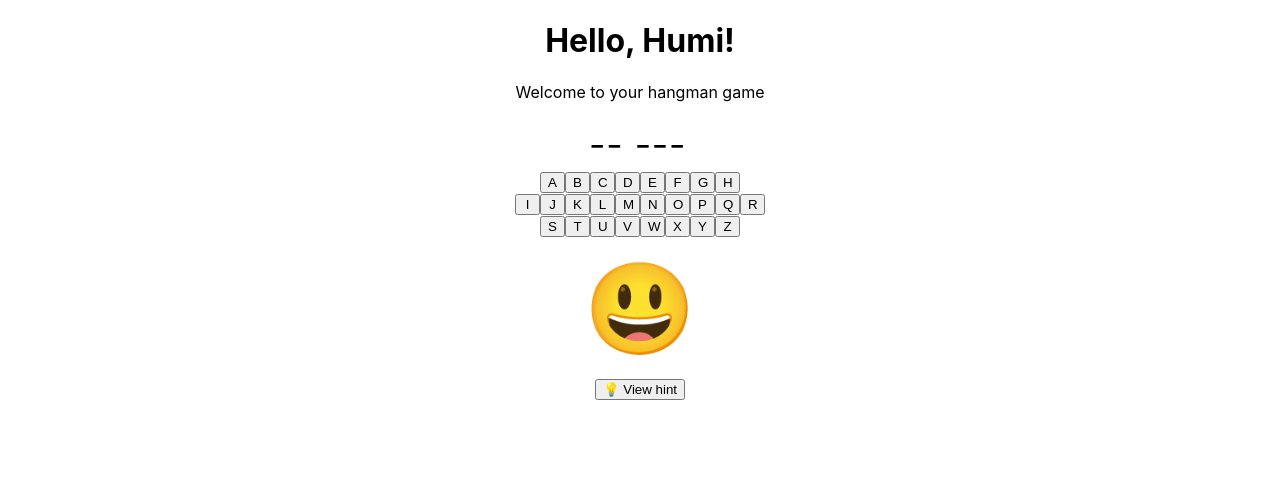
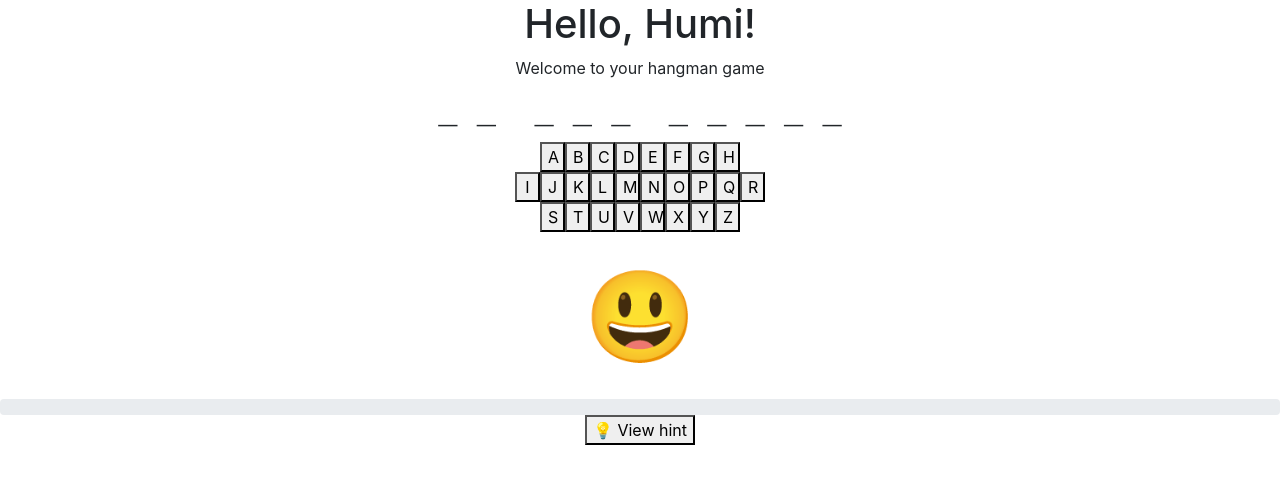
Before and after one commit to iffa26/hangman-app, a React (Create React App) app: page /humi in a window 1280 px wide. Shown: the top 484 px of the page. Built offline with nearby package versions, Linux system fonts and the light colour scheme.

Commit message:
add bootstrap progress bar

```diff
--- a/package.json
+++ b/package.json
@@ -6,7 +6,9 @@
     "@testing-library/jest-dom": "^5.11.6",
     "@testing-library/react": "^11.2.2",
     "@testing-library/user-event": "^12.6.0",
+    "bootstrap": "^4.5.3",
     "react": "^17.0.1",
+    "react-bootstrap": "^1.4.0",
     "react-dom": "^17.0.1",
     "react-scripts": "4.0.1",
     "web-vitals": "^0.2.4"
--- a/src/App.css
+++ b/src/App.css
@@ -34,6 +34,7 @@
 
 }
 
-li {
-  display: inline-table;
+.displayWord {
+  font-family: 'Courier New',
+  monospace;
 }
--- a/src/App.js
+++ b/src/App.js
@@ -1,4 +1,5 @@
 import './App.css';
+import 'bootstrap/dist/css/bootstrap.min.css';
 import Header from './components/c-header.jsx'
 import Word from './components/c-word.jsx'
 import React from 'react'
--- a/src/components/c-displayWord.jsx
+++ b/src/components/c-displayWord.jsx
@@ -6,11 +6,11 @@ class DisplayWord extends React.Component {
         return(
             string.map((letter, index) => {
                 if(letter === " ") {
-                    return (<span key = {index}>&nbsp;&nbsp;</span>)
+                    return (<span key = {index}>&nbsp;</span>)
                 } else if (letter === "_") {
-                    return (<span key = {index}>{letter}&nbsp;</span>)
+                    return (<span key = {index}>{letter}{" "}</span>)
                 } else {
-                    return (<span key = {index}>{letter}</span>)
+                    return (<span key = {index}>{letter}{" "}</span>)
                 }
             })
             )
@@ -18,7 +18,7 @@ class DisplayWord extends React.Component {
 
     render() {
         return (
-    <h2>
+    <h2 className = "displayWord">
         {this.formatWord(this.props.displayedWordArray)}
     </h2>
     )}
--- /dev/null
+++ b/src/components/c-progressBar.jsx
@@ -0,0 +1,21 @@
+import React from 'react'
+import {ProgressBar} from 'react-bootstrap'
+
+
+class DisplayProgressBar extends React.Component {
+
+    progress = (x) => {
+        let percent = (x.length/6)*100
+        return percent
+    }
+
+    render() {
+
+    return(
+        <div>
+            <ProgressBar animated now={this.progress(this.props.wrongLetters)} />
+        </div>
+    )}
+}
+
+export default DisplayProgressBar;
--- a/src/components/c-word.jsx
+++ b/src/components/c-word.jsx
@@ -4,6 +4,8 @@ import HintCard from './c-hintCard'
 import {emojiFaces} from '../hangman-pics'
 import GameOverMessage from './c-gameOverMessage'
 import DisplayWord from './c-displayWord'
+import DisplayProgressBar from './c-progressBar.jsx'
+
 //import Emoji from './c-emoji'
 
 class Word extends React.Component {
@@ -28,7 +30,7 @@ class Word extends React.Component {
     }
 
     getNewWord = () => {
-        let newWord = "YA BIG"
+        let newWord = "YA BIG DUMMY"
         let wordArray = newWord.split("")
         let displayedWordArray = wordArray.map(letter => {
             if (letter === " ") {
@@ -128,6 +130,7 @@ class Word extends React.Component {
             <Letters guessALetter={this.guessALetter}
                      gameFinished={this.state.gameFinished} />
             <div className = "emoji">{this.state.emoji}</div>
+            <DisplayProgressBar wrongLetters={this.state.wrongLetters}/>
             <GameOverMessage gameOver = {this.state.gameOver}
                              gameWon = {this.state.gameWon}
                              onClickShowSolution={this.onClickShowSolution}
```
Also changed, not shown: 2 other files (tests, documents, lock files or other folders).
